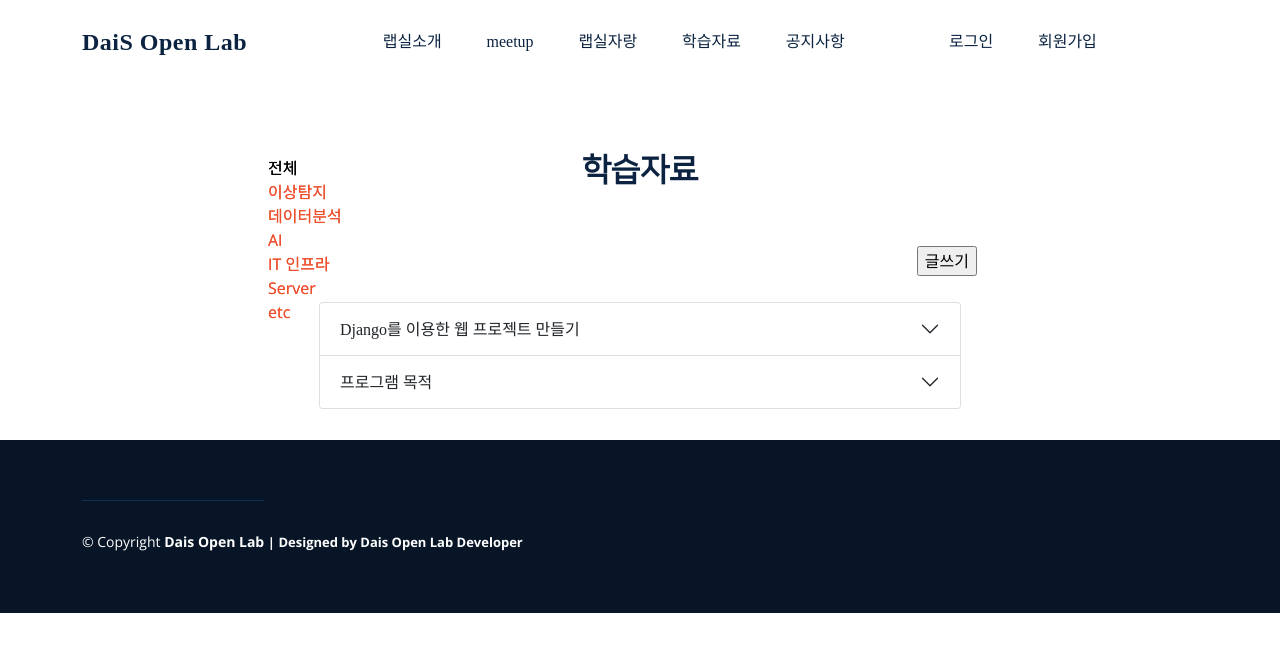
After one commit to JONWON2/Dais_WEB_Project, a Django app: template contentsapp/templates/contentsapp/lab_study.html in a window 1280 px wide. The commit adds this page. Shown: the top 652 px of the page. Run offline with Django 3.2, Linux system fonts and the light colour scheme; the template is opened without the code that fills it: most values are stand-ins (such as "Sample title", 1, 10 or a date in 2020); some libraries are stand-ins or nearby versions; some web fonts are replaced.

Commit message:
업데이트

```diff
--- /dev/null
+++ b/contentsapp/templates/contentsapp/lab_study.html
@@ -0,0 +1,126 @@
+{% extends 'notFootter_base.html' %}
+{% load static %}
+
+{% block content %}
+<main id="main">
+
+    <div class= "jb-sidebar-left1" style="display:inline-block;position: fixed;">
+        <a style="display:block;width:inherit; color:black;" href="#">전체</a>
+        <a style="display:block;width:inherit;" href="#">이상탐지</a>
+        <a style="display:block;width:inherit;" href="#">데이터분석</a>
+        <a style="display:block;width:inherit;" href="#">AI</a>
+        <a style="display:block;width:inherit;" href="#">IT 인프라</a>
+        <a style="display:block;width:inherit;" href="#">Server</a>
+        <a style="display:block;width:inherit;" href="#">etc</a>
+    </div>
+
+    <div class= "jb-sidebar-left" style="display:inline-block;position: fixed;">
+      {% if request.GET.category == '전체/' %}
+          <a style="display:block;width:inherit; color:black;" href="/app/contentsapp/study/?category=전체/">전체</a>
+          <a style="display:block;width:inherit;" href="/app/contentsapp/study/?category=이상탐지/">이상탐지</a>
+          <a style="display:block;width:inherit;" href="/app/contentsapp/study/?category=데이터분석/">데이터분석</a>
+          <a style="display:block;width:inherit;" href="/app/contentsapp/study/?category=AI/">AI</a>
+          <a style="display:block;width:inherit;" href="/app/contentsapp/study/?category=IT인프라/">IT 인프라</a>
+          <a style="display:block;width:inherit;" href="/app/contentsapp/study/?category=Server/">Server</a>
+          <a style="display:block;width:inherit;" href="/app/contentsapp/study/?category=etc/">etc</a>
+      {% elif category == '이상탐지/' %}
+          <a style="display:block;width:inherit;" href="/app/contentsapp/study/?category=전체/">전체</a>
+          <a style="display:block;width:inherit;color:black;" href="/app/contentsapp/study/?category=이상탐지/">이상탐지</a>
+          <a style="display:block;width:inherit;" href="/app/contentsapp/study/?category=데이터분석/">데이터분석</a>
+          <a style="display:block;width:inherit;" href="/app/contentsapp/study/?category=AI/">AI</a>
+          <a style="display:block;width:inherit;" href="/app/contentsapp/study/?category=IT인프라/">IT 인프라</a>
+          <a style="display:block;width:inherit;" href="/app/contentsapp/study/?category=Server/">Server</a>
+          <a style="display:block;width:inherit;" href="/app/contentsapp/study/?category=etc/">etc</a>
+      {% elif category == '데이터분석/' %}
+          <a style="display:block;width:inherit;" href="/app/contentsapp/study/?category=전체/">전체</a>
+          <a style="display:block;width:inherit;" href="/app/contentsapp/study/?category=이상탐지/">이상탐지</a>
+          <a style="display:block;width:inherit;color:black;" href="/app/contentsapp/study/?category=데이터분석/">데이터분석</a>
+          <a style="display:block;width:inherit;" href="/app/contentsapp/study/?category=AI/">AI</a>
+          <a style="display:block;width:inherit;" href="/app/contentsapp/study/?category=IT인프라/">IT 인프라</a>
+          <a style="display:block;width:inherit;" href="/app/contentsapp/study/?category=Server/">Server</a>
+          <a style="display:block;width:inherit;" href="/app/contentsapp/study/?category=etc/">etc</a>
+      {% elif category == 'AI/' %}
+          <a style="display:block;width:inherit;" href="/app/contentsapp/study/?category=전체/">전체</a>
+          <a style="display:block;width:inherit;" href="/app/contentsapp/study/?category=이상탐지/">이상탐지</a>
+          <a style="display:block;width:inherit;" href="/app/contentsapp/study/?category=데이터분석/">데이터분석</a>
+          <a style="display:block;width:inherit;color:black;" href="/app/contentsapp/study/?category=AI/">AI</a>
+          <a style="display:block;width:inherit;" href="/app/contentsapp/study/?category=IT인프라/">IT 인프라</a>
+          <a style="display:block;width:inherit;" href="/app/contentsapp/study/?category=Server/">Server</a>
+          <a style="display:block;width:inherit;" href="/app/contentsapp/study/?category=etc/">etc</a>
+      {% elif category == 'IT인프라/' %}
+          <a style="display:block;width:inherit;" href="/app/contentsapp/study/?category=전체/">전체</a>
+          <a style="display:block;width:inherit;" href="/app/contentsapp/study/?category=이상탐지/">이상탐지</a>
+          <a style="display:block;width:inherit;" href="/app/contentsapp/study/?category=데이터분석/">데이터분석</a>
+          <a style="display:block;width:inherit;" href="/app/contentsapp/study/?category=AI/">AI</a>
+          <a style="display:block;width:inherit;color:black;" href="/app/contentsapp/study/?category=IT인프라/">IT 인프라</a>
+          <a style="display:block;width:inherit;" href="/app/contentsapp/study/?category=Server/">Server</a>
+          <a style="display:block;width:inherit;" href="/app/contentsapp/study/?category=etc/">etc</a>
+      {% elif category == 'Server/' %}
+          <a style="display:block;width:inherit;" href="/app/contentsapp/study/?category=전체/">전체</a>
+          <a style="display:block;width:inherit;" href="/app/contentsapp/study/?category=이상탐지/">이상탐지</a>
+          <a style="display:block;width:inherit;" href="/app/contentsapp/study/?category=데이터분석/">데이터분석</a>
+          <a style="display:block;width:inherit;" href="/app/contentsapp/study/?category=AI/">AI</a>
+          <a style="display:block;width:inherit;" href="/app/contentsapp/study/?category=IT인프라/">IT 인프라</a>
+          <a style="display:block;width:inherit;color:black;" href="/app/contentsapp/study/?category=Server/">Server</a>
+          <a style="display:block;width:inherit;" href="/app/contentsapp/study/?category=etc/">etc</a>
+      {% elif category == 'etc/' %}
+          <a style="display:block;width:inherit; " href="/app/contentsapp/study/?category=전체/">전체</a>
+          <a style="display:block;width:inherit;" href="/app/contentsapp/study/?category=이상탐지/">이상탐지</a>
+          <a style="display:block;width:inherit;" href="/app/contentsapp/study/?category=데이터분석/">데이터분석</a>
+          <a style="display:block;width:inherit;" href="/app/contentsapp/study/?category=AI/">AI</a>
+          <a style="display:block;width:inherit;" href="/app/contentsapp/study/?category=IT인프라/">IT 인프라</a>
+          <a style="display:block;width:inherit;" href="/app/contentsapp/study/?category=Server/">Server</a>
+          <a style="display:block;width:inherit; color:black;" href="/app/contentsapp/study/?category=etc/">etc</a>
+      {% else %}
+          <a style="display:block;width:inherit; color:black;" href="/app/contentsapp/study/?category=전체/">전체</a>
+          <a style="display:block;width:inherit;" href="/app/contentsapp/study/?category=이상탐지/">이상탐지</a>
+          <a style="display:block;width:inherit;" href="/app/contentsapp/study/?category=데이터분석/">데이터분석</a>
+          <a style="display:block;width:inherit;" href="/app/contentsapp/study/?category=AI/">AI</a>
+          <a style="display:block;width:inherit;" href="/app/contentsapp/study/?category=IT인프라/">IT 인프라</a>
+          <a style="display:block;width:inherit;" href="/app/contentsapp/study/?category=Server/">Server</a>
+          <a style="display:block;width:inherit;" href="/app/contentsapp/study/?category=etc/">etc</a>
+      {% endif %}
+  </div>
+
+    <div id="breadcrumbs" class="breadcrumbs intro-page" >
+        <div style="text-align:center;">
+            <div style="margin:4rem 0rem;"><br></div>
+            <h2 style="font-family:NanumSquareR;font-size:2rem;">학습자료</h2>
+            <div style="margin:1rem 0rem;"><br></div>
+            <div style= "float:right;">
+                <form method="POST", action="/app/contentsapp/study/?category={{category}}">
+                    {% csrf_token %}
+                    <input type="submit" value="글쓰기" name="write">
+                </form>
+            </div>
+            <div style="margin:1rem 0rem;"><br></div>
+        </div>
+        <div class="accordion p-3" id="accordionExample">
+            <div class="accordion-item">
+              <h2 class="accordion-header" id="headingOne" style="font-family: 'NanumSquareEB'; text-align:center;">
+                <button class="accordion-button collapsed" type="button" data-bs-toggle="collapse" data-bs-target="#collapseOne" aria-expanded="false" aria-controls="collapseOne">
+                  Django를 이용한 웹 프로젝트 만들기
+                </button>
+              </h2>
+              <div id="collapseOne" class="accordion-collapse collapse" aria-labelledby="headingOne" data-bs-parent="#accordionExample" style="">
+                <div class="accordion-body">
+                  장고를 이용하여 웹페이지를 만들어보겠습니다.
+                </div>
+              </div>
+            </div>
+            <div class="accordion-item">
+                <h2 class="accordion-header" id="headingTwo" style="font-family: 'NanumSquareEB'; text-align:center;">
+                  <button class="accordion-button collapsed" type="button" data-bs-toggle="collapse" data-bs-target="#collapseTwo" aria-expanded="false" aria-controls="collapseTwo">
+                    프로그램 목적
+                  </button>
+                </h2>
+                <div id="collapseTwo" class="accordion-collapse collapse" aria-labelledby="headingTwo" data-bs-parent="#accordionExample">
+                  <div class="accordion-body">
+                    목적입니다.
+                  </div>
+                </div>
+              </div>
+        </div>
+    <div>
+</main>
+{% endblock %}
--- a/contentsapp/urls.py
+++ b/contentsapp/urls.py
@@ -7,4 +7,8 @@ app_name = 'contentsapp'
 
 urlpatterns = [
     path('intro/', views.intro_page,name='intro'),
+    path('meetup/', views.meetup_page,name='meetup'),
+    path('proud/', views.proud_page,name='proud'),
+    path('study/', views.study_page,name='study'),
+    path('notice/', views.notice_page,name='notice'),
 ]
--- a/static/assets/css/base.css
+++ b/static/assets/css/base.css
@@ -203,3 +203,39 @@
     opacity: 1;
     margin-right: 50px;
 }
+
+.jb-sidebar-left {
+    width: 160px;
+    padding: 60px;
+    margin-right: 20px;
+    margin-bottom: 20px;
+    margin-top:2rem;
+    margin-left: 13rem;
+    float: left;
+    /* border: 1px solid #bcbcbc; */
+}
+.jb-content {
+    width: 450px;
+    padding: 20px;
+    margin-bottom: 20px;
+    float: left;
+    border: 1px solid #bcbcbc;
+}
+.jb-sidebar-right {
+    width: 160px;
+    padding: 20px;
+    margin-bottom: 20px;
+    float: right;
+    border: 1px solid #bcbcbc;
+}
+
+.jb-sidebar-left1 {
+    width: 200px;
+    padding: 60px;
+    margin-right: 20px;
+    margin-bottom: 20px;
+    margin-top:2rem;
+    margin-left: 13rem;
+    float: left;
+    /* border: 1px solid #bcbcbc; */
+}
--- a/templates/header.html
+++ b/templates/header.html
@@ -8,10 +8,10 @@
         <div style="text-align: center;">
           <ul style="display:inline-blcok;">
             <li><a class="nav-link scrollto" style="font-family:NanumSquareEB;" href="/app/contentsapp/intro/">랩실소개</a></li>
-            <li><a class="nav-link scrollto" style="font-family:NanumSquareEB;" href="#about">meetup</a></li>
-            <li><a class="nav-link scrollto" style="font-family:NanumSquareEB;" href="#services">랩실자랑</a></li>
-            <li><a class="nav-link scrollto " style="font-family:NanumSquareEB;" href="#portfolio">학습자료</a></li>
-            <li><a class="nav-link scrollto" style="font-family:NanumSquareEB;" href="#team">공지사항</a></li>
+            <li><a class="nav-link scrollto" style="font-family:NanumSquareEB;" href="/app/contentsapp/meetup/?year=2022/">meetup</a></li>
+            <li><a class="nav-link scrollto" style="font-family:NanumSquareEB;" href="/app/contentsapp/proud/?year=2022/">랩실자랑</a></li>
+            <li><a class="nav-link scrollto " style="font-family:NanumSquareEB;" href="/app/contentsapp/study/?category=전체/">학습자료</a></li>
+            <li><a class="nav-link scrollto" style="font-family:NanumSquareEB;" href="/app/contentsapp/notice/">공지사항</a></li>
             <li><a class="nav-link scrollto" style="font-family:NanumSquareEB;visibility:hidden;" href="#">항</a></li>
             {% if request.session.user %}
               <li><a class="nav-link scrollto " style="font-family:NanumSquareEB;" href="/app/main/">{{request.session.user}} 유저</a></li>
```
Also changed, not shown: contentsapp/templates/contentsapp/lab_intro copy.html (deleted, +0 -82 lines), contentsapp/templates/contentsapp/lab_meetup.html (added, +103 -0 lines), contentsapp/templates/contentsapp/lab_notice.html (added, +47 -0 lines), contentsapp/templates/contentsapp/lab_proud.html (added, +105 -0 lines), contentsapp/views.py (+23 -0 lines).
